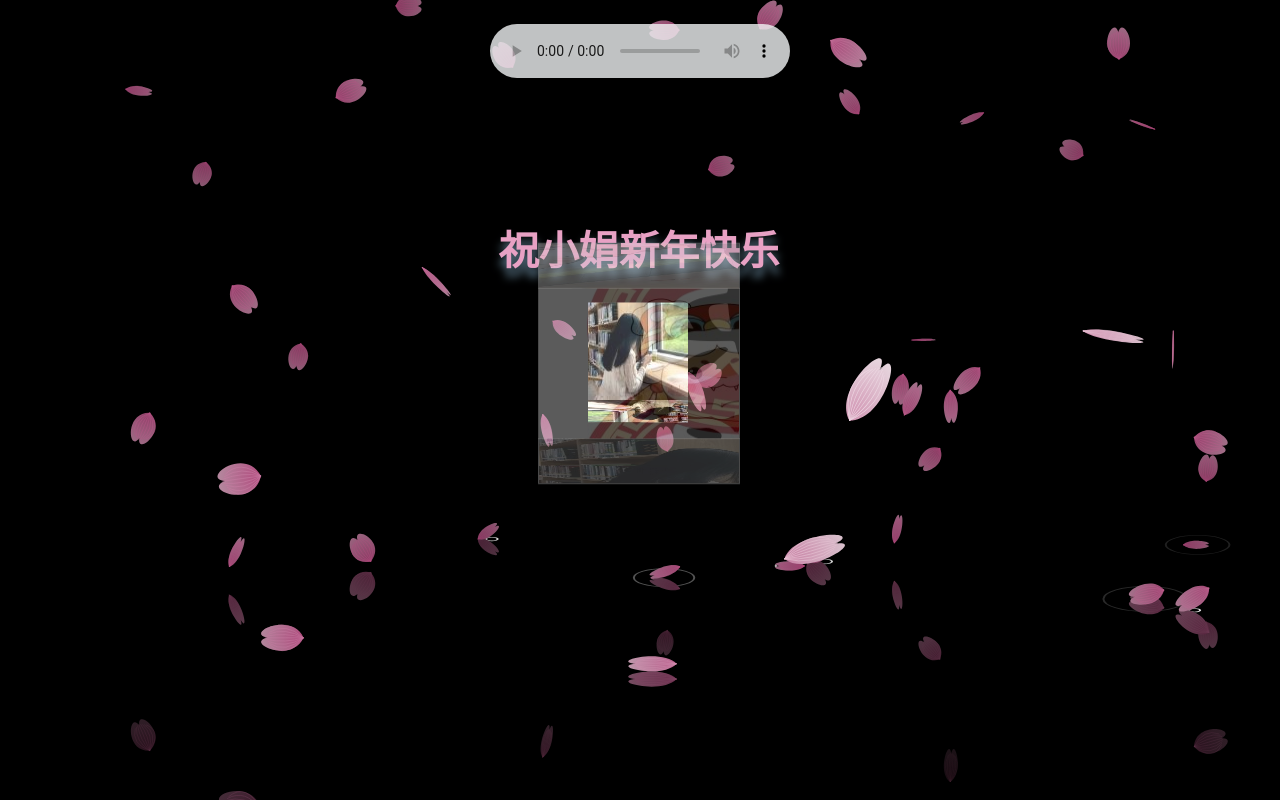
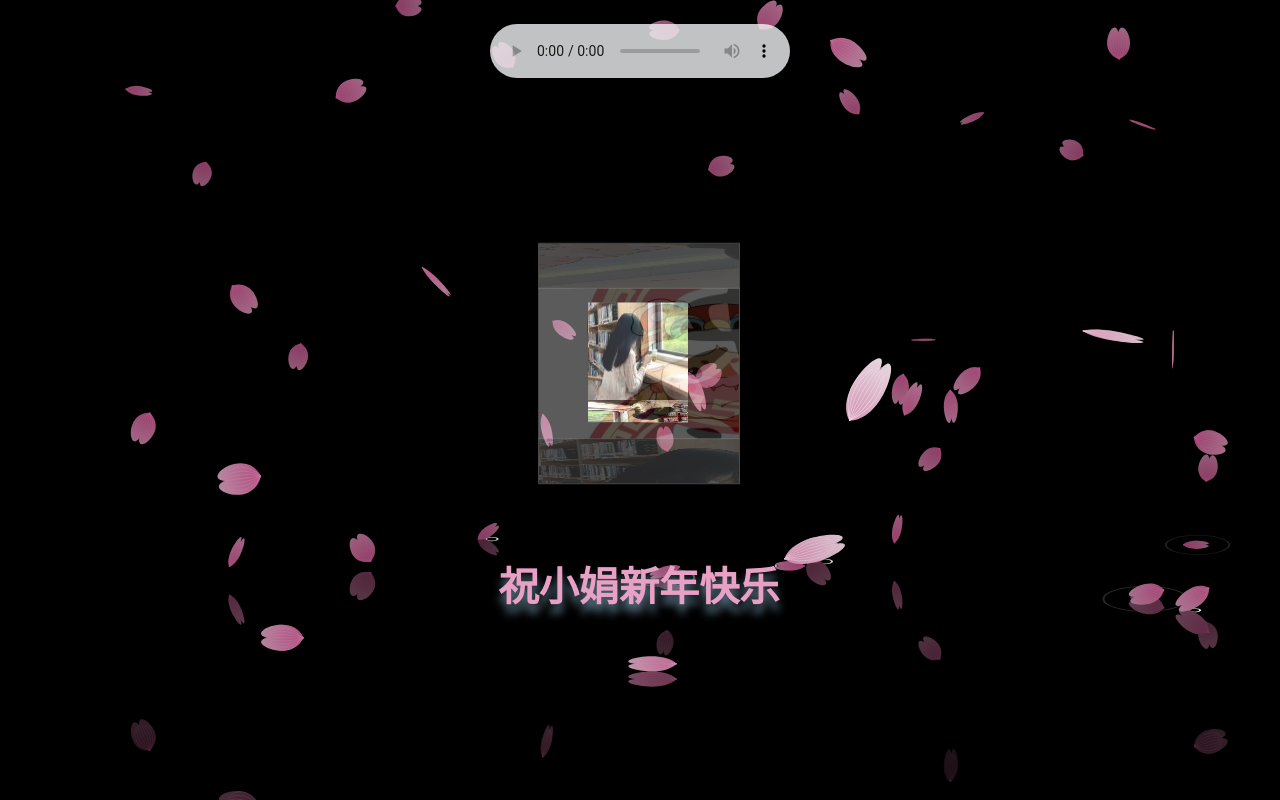
Before and after one commit to seuguojs/lxj, a plain HTML site: page index.html in a window 1280 px wide. Drawn offline with nearby package versions, Linux system fonts and the light colour scheme.

Commit message:
Update index.html

```diff
--- a/index.html
+++ b/index.html
@@ -61,7 +61,7 @@
             color: #e8a1c4;
             font-size: 38px;
             position: absolute;
-            top: 30%;
+            top: 72%;
             left: 48%;
             margin-left: -125px; /* 调整以居中 */
             margin-top: -20px; /* 调整以居中 */
```
